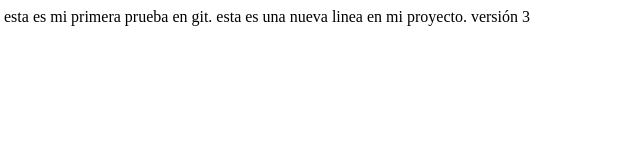
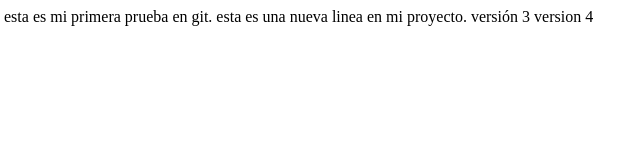
Before and after one commit to AugustoQuintero827/primer_repositorio, a plain HTML site: page index.html in a window 1280 px wide. Shown: the full height of the page, 4-644 px from the left. Drawn offline with Linux system fonts and the light colour scheme.

Commit message:
esta es la versión 4

```diff
--- a/index.html
+++ b/index.html
@@ -9,5 +9,6 @@
     esta es mi primera prueba en git.
     esta es una nueva linea en mi proyecto.
     versión 3
+    version 4
 </body>
 </html>
```
